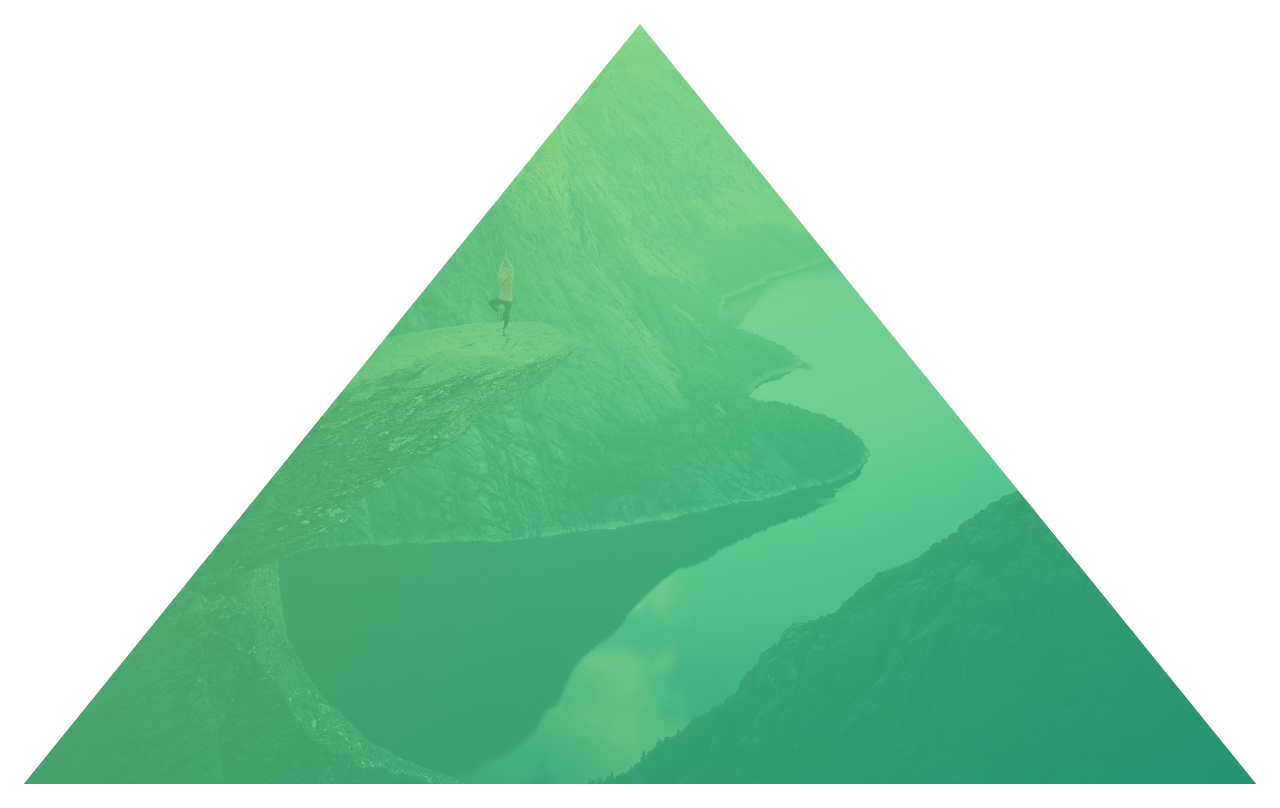
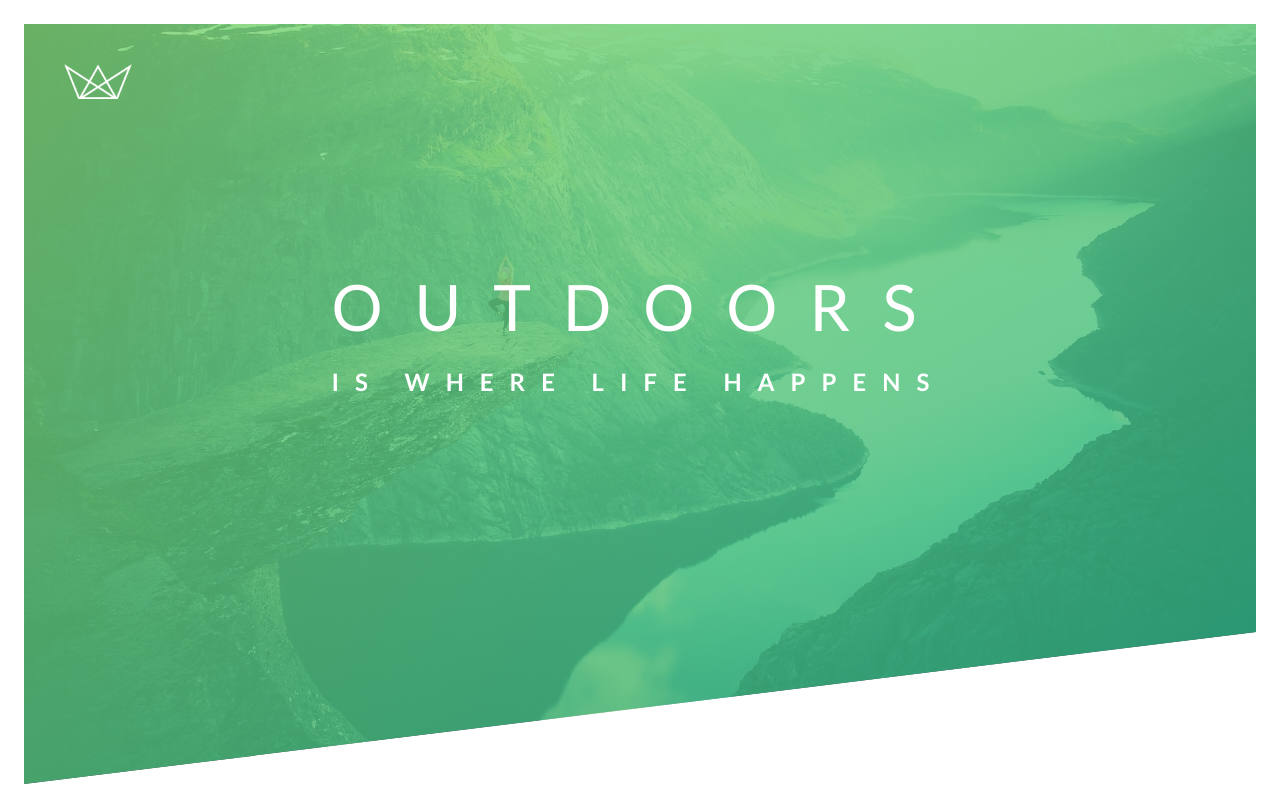
Before and after one commit to SujeethJinesh/AdvancedCSSTutorial, a plain HTML site: page Natours/starter/index.html in a window 1280 px wide. Drawn offline with Linux system fonts and the light colour scheme; files that its build step writes are made by us from their sources.

Commit message:
Add animations

```diff
--- a/Natours/starter/css/style.css
+++ b/Natours/starter/css/style.css
@@ -35,6 +35,108 @@ body {
     );
     background-size: cover;
     background-position: top;
-    /* clip-path: polygon(0% 0%, 100% 0%, 100% 80%, 0% 100%); */
-    clip-path: polygon(50% 0, 100% 100%, 0 100%); /* Use https://bennettfeely.com/clippy/ for clip path generation */
+    position: relative; /* doing this so we can relatively position child elements inside the header */
+    clip-path: polygon(0% 0%, 100% 0%, 100% 80%, 0% 100%);
+    /* clip-path: polygon(50% 0, 100% 100%, 0 100%); Use https://bennettfeely.com/clippy/ for clip path generation */
 }
+
+.logo-box {
+    position: absolute;
+    top: 40px;
+    left: 40px;
+}
+
+.logo {
+    height: 35px;
+}
+
+.text-box {
+    position: absolute;
+    /* The problem with centering using just top and left is that we put the top left corner of the div at 50% not the center of the div */
+    top: 40%;
+    left: 50%;
+    /* To fix the div centering, we need to move the origin point of the div to the 50/50 mark */
+    transform: translate(-50%, -50%);
+}
+
+.heading-primary {
+    color: #ffffff;
+    text-transform: uppercase;
+
+    backface-visibility: hidden;
+}
+
+.heading-primary-main {
+    /* block elements occupy 100% of the width of the element */
+    display: block;
+    font-size: 64px;
+    font-weight: 400;
+    letter-spacing: 32px;
+
+    /* add in animation and duration of it here */
+    animation-name: moveInLeft;
+    animation-duration: 1s;
+
+    /*
+    animation-delay: 1s; -- used for when you want to start an animation later
+    animation-iteration-count: 3; -- animation happens 3 times
+    animation-timing-function: ease-in; defines the acceleration of how fast to complete the frames
+    */
+}
+
+.heading-primary-sub {
+    display: block;
+    font-size: 24px;
+    font-weight: 700;
+    letter-spacing: 16px;
+
+    /* add in animation and duration of it here */
+    /* animation-name: moveInRight;
+    animation-duration: 1s; */
+
+    /* we can simplify the animation using this one-liner */
+    animation: moveInRight 1s;
+}
+
+/* create an animation */
+@keyframes moveInLeft {
+    /* we can define what should happen in the animation at whatever percentage is completed */
+    0% {
+        opacity: 0;
+        transform: translateX(-128px);
+    }
+
+    /* Just rotations fun */
+    /* 60% {
+        transform: rotate3d(1, -1, 5, 180deg);
+    } */
+
+    /* Adding in slight bounce back */
+    80% {
+        transform: translateX(16px);
+    }
+
+    100% {
+        opacity: 1;
+        transform: translate(0);
+    }
+}
+
+/* create an animation */
+@keyframes moveInRight {
+    /* we can define what should happen in the animation at whatever percentage is completed */
+    0% {
+        opacity: 0;
+        transform: translateX(128px);
+    }
+
+    /* Adding in slight bounce back */
+    80% {
+        transform: translateX(-16px);
+    }
+
+    100% {
+        opacity: 1;
+        transform: translate(0);
+    }
+}
--- a/Natours/starter/index.html
+++ b/Natours/starter/index.html
@@ -14,7 +14,18 @@
     </head>
     <body>
         <header class="header">
-            Some text
+            <div class="logo-box">
+                <img src="img/logo-white.png" alt="logo" class="logo">
+            </div>
+
+            <div class="text-box">
+                    <!-- Google SEO will look at h1 tag and determine what our site is about -->
+                    <h1 class="heading-primary">
+                        <!-- spans are by default "inline" elements, but we want them to be block so they have a new line in the css -->
+                        <span class="heading-primary-main">Outdoors</span>
+                        <span class="heading-primary-sub">is where life happens</span>
+                    </h1>
+            </div>
         </header>
     </body>
 </html>
```
